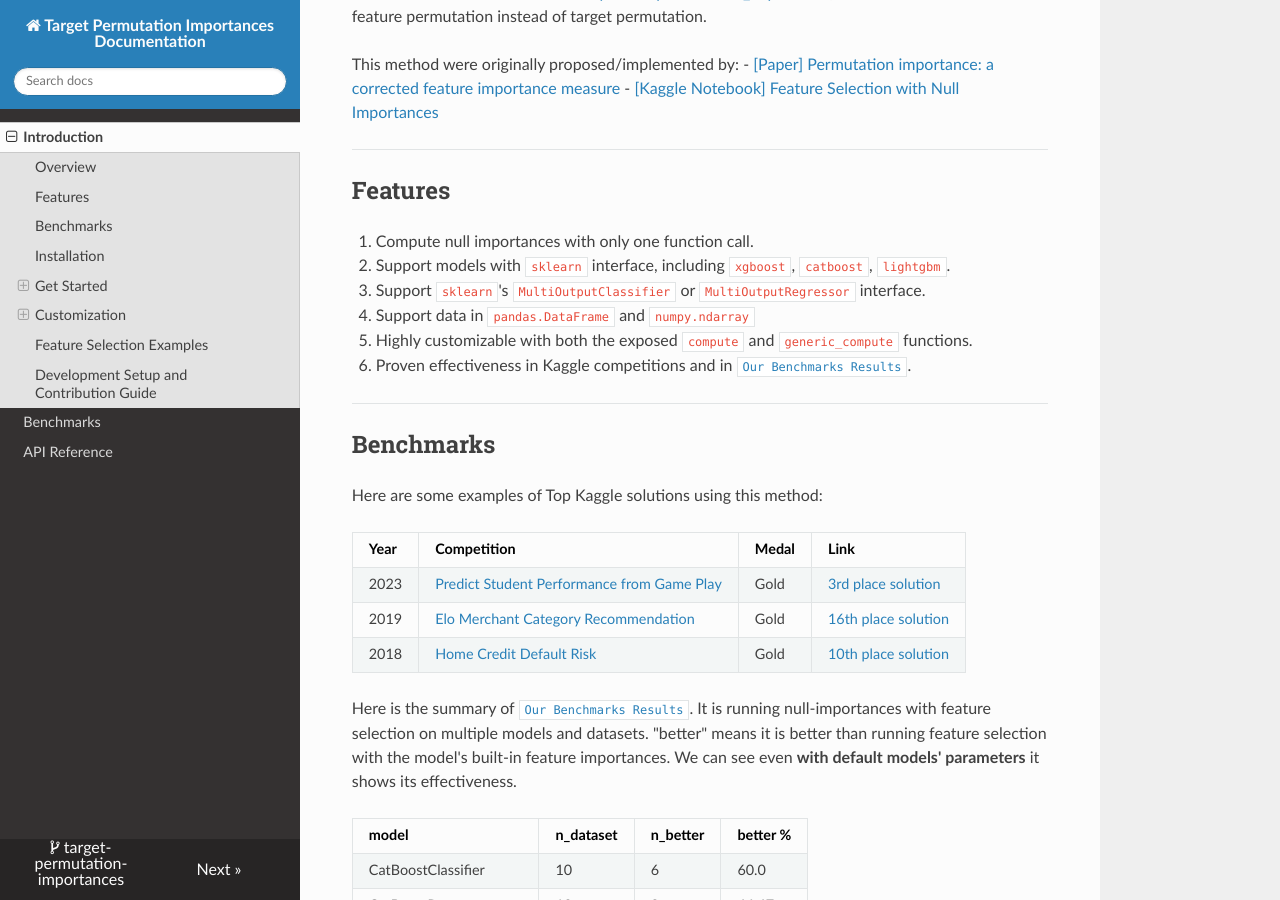
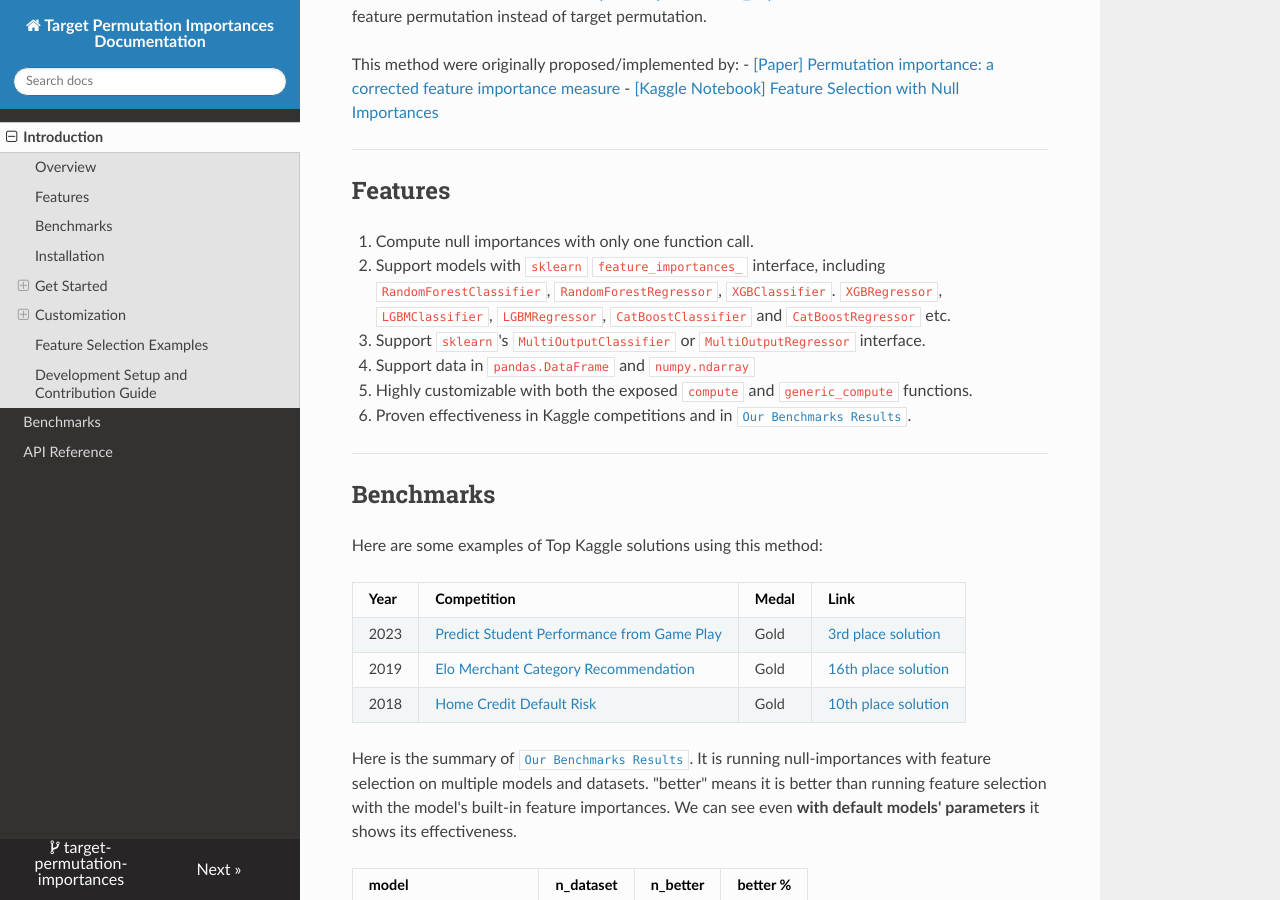
Before and after one commit to kingychiu/target-permutation-importances, an MkDocs documentation site: the page built from docs/index.md, in a window 1280 px wide and 900 px high, scrolled down 780 px. Built offline with MkDocs 1.6.1, drawn with Linux system fonts in a browser that asks for light colours; nearby versions of some CDN libraries.

Commit message:
Update doc

```diff
--- a/docs/index.md
+++ b/docs/index.md
@@ -41,7 +41,9 @@ This method were originally proposed/implemented by:
 
 ## Features
 1. Compute null importances with only one function call.
-2. Support models with `sklearn` interface, including `xgboost`, `catboost`, `lightgbm`.
+2. Support models with `sklearn` `feature_importances_` interface, including
+   `RandomForestClassifier`, `RandomForestRegressor`, `XGBClassifier`. `XGBRegressor`, `LGBMClassifier`, `LGBMRegressor`,
+   `CatBoostClassifier` and `CatBoostRegressor` etc.
 3. Support `sklearn`'s `MultiOutputClassifier` or `MultiOutputRegressor` interface.
 4. Support data in `pandas.DataFrame` and `numpy.ndarray`
 5. Highly customizable with both the exposed `compute` and `generic_compute` functions.
```
Also changed, not shown: README.md (+3 -1 lines).
